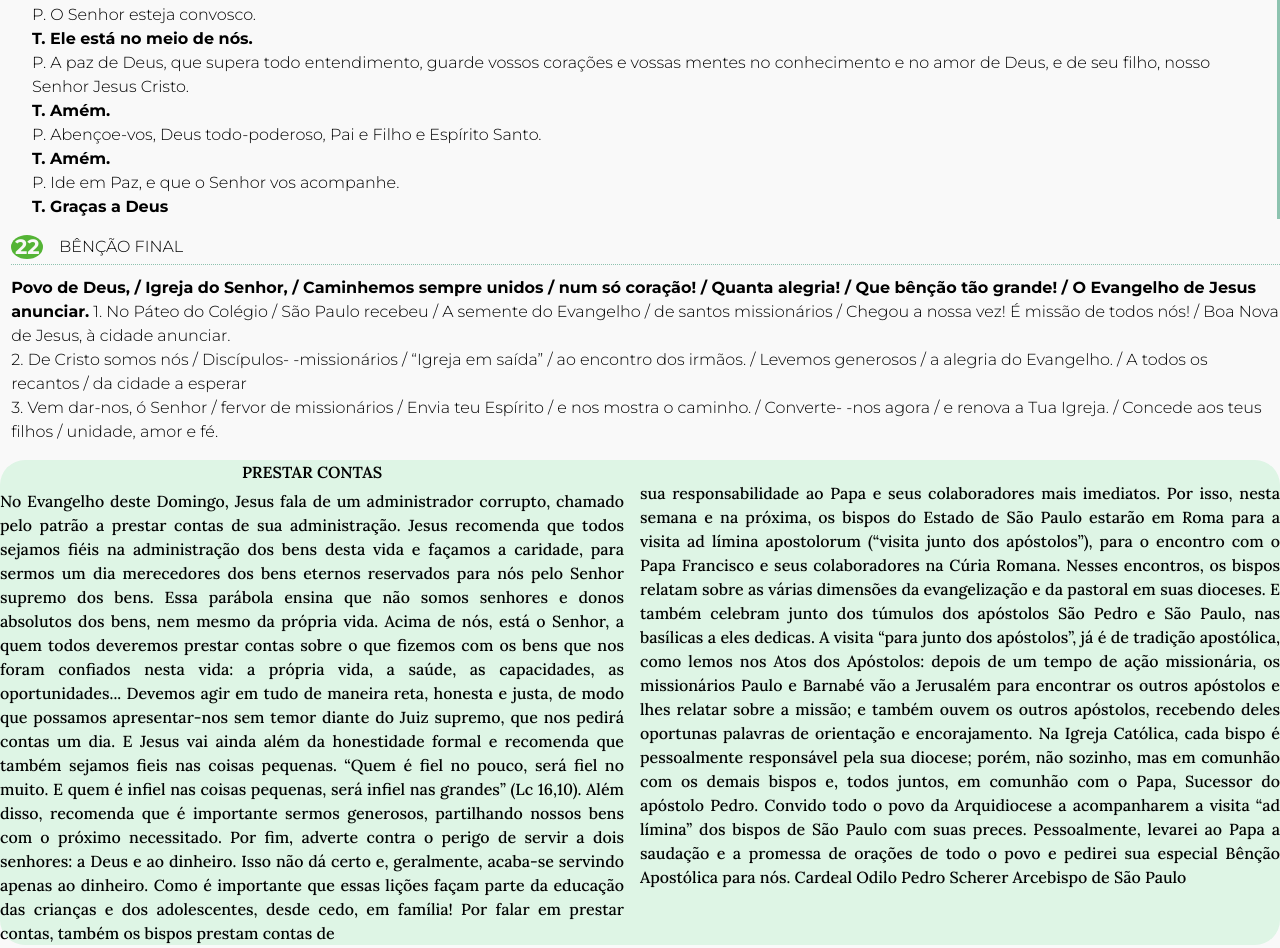
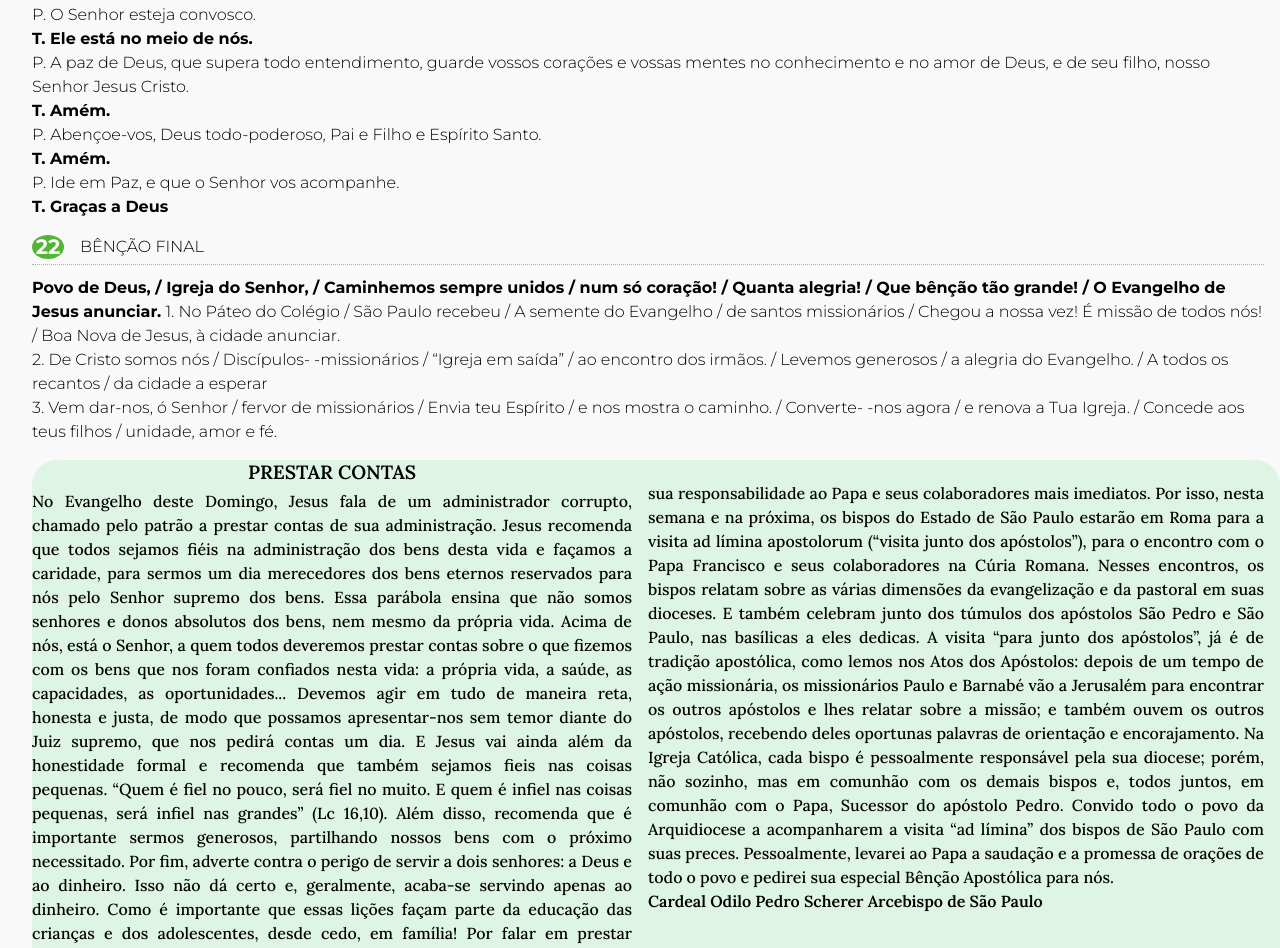
Before and after one commit to Matheus-Cegatti/projeto-1, a plain HTML site: page index4.html in a window 1280 px wide. Shown: the part 431-1379 px from the top of the page. Drawn offline with Linux system fonts and the light colour scheme.

Commit message:
adicionando novas classes a div da ultima pagina

```diff
--- a/index4.html
+++ b/index4.html
@@ -37,7 +37,7 @@
 
     <main>
         <div class="container-final">
-            <div class="div1">
+            <div class="div-final">
 
                 <section class="ritos-inciais">
 
@@ -96,7 +96,7 @@
 
             </div>
 
-            <div class="div2">
+            <div class="div-final">
                 <section class="ritos-inciais">
                 <section class="ato-penitencial">
                     <div class="cabecalho-sessao">
@@ -201,9 +201,9 @@
                         com suas preces. Pessoalmente,
                         levarei ao Papa a saudação e a
                         promessa de orações de todo o
-                        povo e pedirei sua especial Bênção Apostólica para nós.
-                        Cardeal Odilo Pedro Scherer
-                        Arcebispo de São Paulo
+                        povo e pedirei sua especial Bênção Apostólica para nós.<br>
+                        <b>Cardeal Odilo Pedro Scherer
+                        Arcebispo de São Paulo</b>
 
                     </div>
                 </div>
--- a/style/pagina4.css
+++ b/style/pagina4.css
@@ -8,10 +8,14 @@
     font-weight: 500;
     border-radius: 25px;
     line-height: 1.5rem;
+    margin-left: 2rem;
+    padding-right: 1rem;
 }
 .titulo-final {
     text-align: center;
     padding-bottom: 0.3rem;
+    font-weight: 700;
+    font-size: 1.2rem;
 }
 
 .texto-final1 {
@@ -35,3 +39,9 @@
 .titulo-semana {
     font-weight: 700;
 }
+
+.div-final {
+    height: 100%;
+    margin-left: 2rem;
+    padding-right: 1rem;
+}
```
